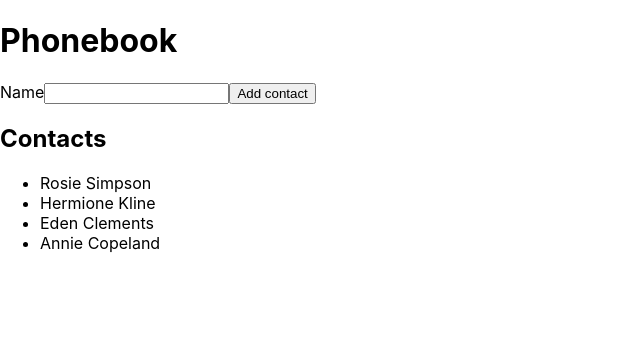
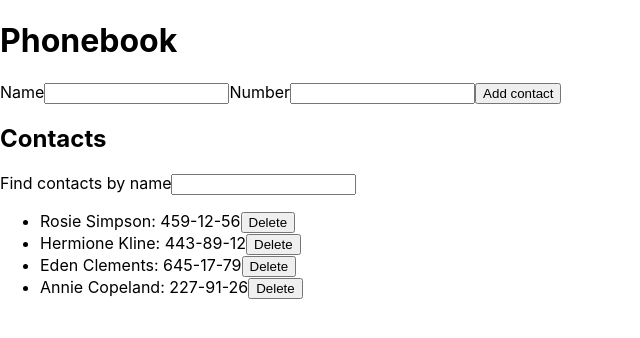
Before and after one commit to LinaEno/goit-react-hw-02-phonebook, a React (Create React App) app: page / in a window 1280 px wide. Shown: the top 338 px of the page, without its empty margins (0-640 px from the left). Built offline with nearby package versions, Linux system fonts and the light colour scheme.

Commit message:
add filter, add and delete

```diff
--- a/src/components/App.jsx
+++ b/src/components/App.jsx
@@ -3,6 +3,7 @@ import { ContactForm } from "./ContactForm/ContactForm";
 import { ContactList } from "./ContactList/ContactList";
 import { nanoid } from 'nanoid'
 import Form from "./ContactForm/Form";
+import Filter from "./Filter";
 
 export class App extends Component{
   state = {
@@ -15,26 +16,44 @@ export class App extends Component{
   filter: ''
 }
 
-  addContact = (name) => {
+  addContact = (name, number) => {
     const contact = {
       id: nanoid(10),
       name,
+      number,
     }
     this.setState((prevState) => ({
       contacts: [contact, ...prevState.contacts]
     }))
   }
 
+  changeFilter = event => {
+    this.setState({ filter: event.currentTarget.value, })
+
+  }
+
+  getVisibleContacts = () => {
+    const { filter, contacts } = this.state;
+    const normalizedFilter = filter.toLowerCase();
+    return contacts.filter(contact => contact.name.toLowerCase().includes(normalizedFilter))
+  }
+
+  deleteContact = (contactId) => {
+    this.setState(prevState => ({
+      contacts: prevState.contacts.filter(contact => contact.id!==contactId)
+    }))
+  }
+
   render() {
-    // const id = nanoid(10)
+    const visibleContacts = this.getVisibleContacts()
     return (
       <div>
         <h1>Phonebook</h1>
         {/* <ContactForm  /> */}
         <Form onSubmit={ this.addContact} />
         <h2>Contacts</h2>
-      {/* <Filter  /> */}
-        <ContactList contacts={this.state.contacts} />
+        <Filter value={this.state.filter} onChangeFilter={ this.changeFilter} />
+        <ContactList contacts={visibleContacts} OnDeleteContact={this.deleteContact} />
     </div>
     )
 
--- a/src/components/ContactForm/Form.jsx
+++ b/src/components/ContactForm/Form.jsx
@@ -3,22 +3,28 @@ import { Component } from "react";
 class Form extends Component {
     state={
         name: '',
+        number: '',
 
     }
 
-    handleChange = event => {
-        this.setState({ name: event.currentTarget.value})
+    handleChangeName = event => {
+        this.setState({ name: event.currentTarget.value })
+
+    }
+
+    handleChangeNumber = event => {
+        this.setState({ number:event.currentTarget.value })
 
     }
 
     handleSubmit = event => {
         event.preventDefault();
-        this.props.onSubmit(this.state.name);
+        this.props.onSubmit(this.state.name,this.state.number);
         this.resetForm();
     }
 
     resetForm = () => {
-        this.setState({ name: '', });
+        this.setState({ name: '', number: ''});
     }
 
     render() {
@@ -31,8 +37,18 @@ class Form extends Component {
                         pattern="^[a-zA-Zа-яА-Я]+(([' -][a-zA-Zа-яА-Я ])?[a-zA-Zа-яА-Я]*)*$"
                         title="Name may contain only letters, apostrophe, dash and spaces. For example Adrian, Jacob Mercer, Charles de Batz de Castelmore d'Artagnan"
                         required
-                        onChange={this.handleChange}
+                        onChange={this.handleChangeName}
                     />
+                </label>
+                <label htmlFor="number">Number
+                    <input
+                        type="tel"
+                        name="number"
+                        pattern="\+?\d{1,4}?[-.\s]?\(?\d{1,3}?\)?[-.\s]?\d{1,4}[-.\s]?\d{1,4}[-.\s]?\d{1,9}"
+                        title="Phone number must be digits and can contain spaces, dashes, parentheses and can start with +"
+                        required
+                        onChange={this.handleChangeNumber}
+                        />
                 </label>
                 <button type="submit">Add contact</button>
             </form>
--- a/src/components/ContactList/ContactList.jsx
+++ b/src/components/ContactList/ContactList.jsx
@@ -1,14 +1,12 @@
-
-
-
-
-export const ContactList = ({ contacts }) => {
+export const ContactList = ({ contacts, OnDeleteContact  }) => {
 
     return (
         <ul>
-            {contacts.map(({ name, id }) => {
-                return <li key={id}>{name}</li>
-             })}
+            {contacts.map(({ name, id, number }) => {
+                return <li key={id}>{name}: {number}
+                    <button type="button" onClick={OnDeleteContact}>Delete</button>
+                </li>
+            })}
         </ul>
     )
 }
--- /dev/null
+++ b/src/components/Filter/Filter.jsx
@@ -0,0 +1,10 @@
+const Filter = ({value, onChangeFilter}) => {
+    return (
+            <label>
+                Find contacts by name
+                <input type="text" value={value} onChange={onChangeFilter } />
+            </label>
+    )
+}
+
+export default Filter;
--- /dev/null
+++ b/src/components/Filter/index.js
@@ -0,0 +1 @@
+export { default } from './Filter';
```
